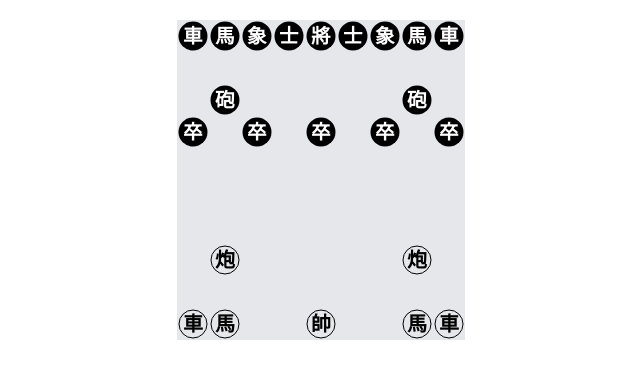
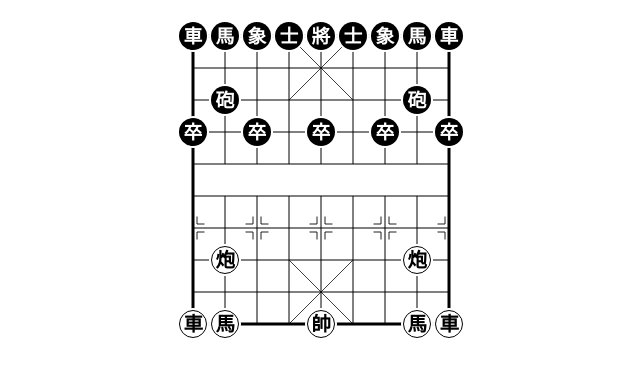
Before and after one commit to horaceho/keipou, a Vue app: page /#/board in a window 1280 px wide. Shown: the top 378 px of the page, without its empty margins (319-959 px from the left). Built offline with nearby package versions, Linux system fonts and the light colour scheme.

Commit message:
update board svg

```diff
--- a/src/components/Piece.vue
+++ b/src/components/Piece.vue
@@ -5,16 +5,18 @@
   </div>
   <div v-if="grid.side === 'red'">
     <svg viewBox="0 0 128 128" xmlns="http://www.w3.org/2000/svg">
-      <circle cx="64" cy="64" r="56.0" fill="none" stroke="black" stroke-width="4" />
-      <text x="24" y="92" font-size="80" font-weight="bold" fill="black">
+      <circle cx="64" cy="64" r="64.0" fill="white" />
+      <circle cx="64" cy="64" r="54.0" fill="none" stroke="black" stroke-width="4" />
+      <text x="26" y="90" font-size="78" font-weight="bold" fill="black">
         {{ grid.name }}
       </text>
     </svg>
   </div>
   <div v-else-if="grid.side === 'black'">
     <svg viewBox="0 0 128 128" xmlns="http://www.w3.org/2000/svg">
-      <circle cx="64" cy="64" r="58.0" fill="black" />
-      <text x="24" y="92" font-size="78" font-weight="bold" fill="white">
+      <circle cx="64" cy="64" r="64.0" fill="white" />
+      <circle cx="64" cy="64" r="56.0" fill="black" />
+      <text x="26" y="90" font-size="75" font-weight="bold" fill="white">
         {{ grid.name }}
       </text>
     </svg>
--- a/src/views/Board.vue
+++ b/src/views/Board.vue
@@ -1,5 +1,5 @@
 <template>
-  <div class="grid grid-cols-9 mx-auto m-5 w-72 h-80 bg-gray-200">
+  <div class="grid grid-cols-9 mx-auto m-5 w-72 h-80 bg-board bg-no-repeat">
     <div v-for="grid in grids">
       <div class="w-8">
         <Piece :grid="grid" />
--- a/src/views/Games.vue
+++ b/src/views/Games.vue
@@ -1,6 +1,7 @@
 <template>
   <div class="">
     <Board fen="rnbakabnr/9/1c5c1/p1p1p1p1p/9/9/P1P1P1P1P/1C5C1/9/RNBAKABNR r - - 0 1" class="mt-8" />
+    <Board fen="9/9/9/9/9/9/9/9/9/9 r - - 0 1" class="mt-8" />
     <Board fen="rnbakabnr/9/1c5c1/p1p1p1p1p/9/9/9/1C5C1/9/RN2K2NR r - - 0 1" class="mt-8" />
     <Board fen="2baka3/3P3N1/bN7/7nc/9/4C1P2/P5n1P/B3R3B/4Apr2/2RAK3c r - - 0 1" class="mt-8" />
     <Board fen="4k4/9/3aP3b/p8/9/6n2/2P3p2/4R4/3p1p3/4K4 r - - 0 1" class="mt-8" />
--- a/tailwind.config.js
+++ b/tailwind.config.js
@@ -2,7 +2,12 @@ module.exports = {
   purge: ['./index.html', './src/**/*.{vue,js,ts,jsx,tsx}'],
   darkMode: false, // or 'media' or 'class'
   theme: {
-    extend: {},
+    extend: {
+      backgroundImage: theme => ({
+        'xiang': "url('/src/assets/xiang.svg')",
+        'board': "url('/src/assets/board.svg')",
+       })
+    },
   },
   variants: {
     extend: {},
```
Also changed, not shown: src/assets/board.svg (added), src/assets/xiang.svg (added).
